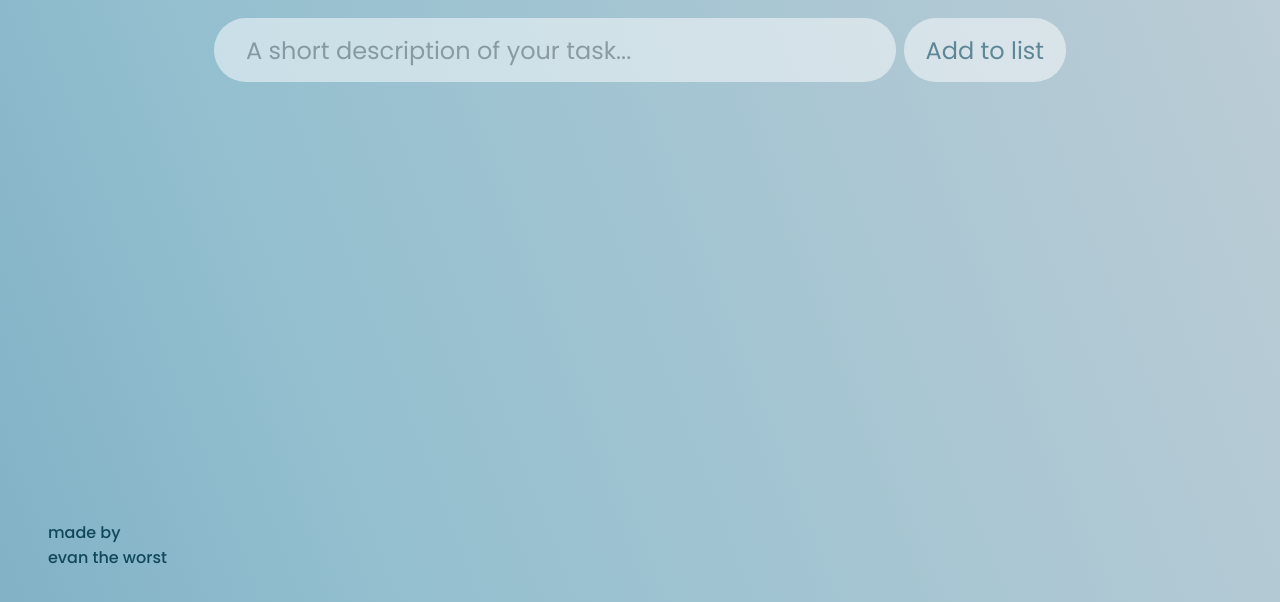
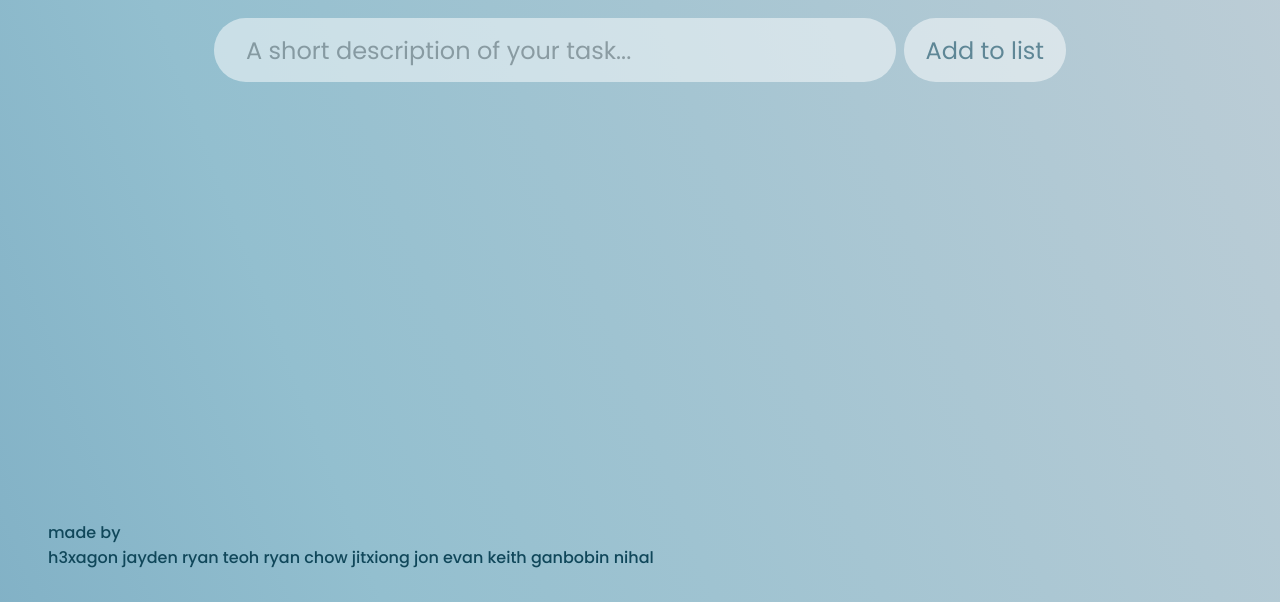
Before and after one commit to h3xagon0001/h3xagon0001.github.io, a plain HTML site: page index.html in a window 1280 px wide. Shown: the part 198-800 px from the top of the page. Drawn offline with Linux system fonts and the light colour scheme.

Commit message:
Update index.html

```diff
--- a/index.html
+++ b/index.html
@@ -15,7 +15,7 @@
     <div class="todo-list" id="task-list">
         <!-- tasks go here -->
     </div>
-    <p class="watermark">made by<br>evan the worst</p>
+    <p class="watermark">made by<br>h3xagon jayden ryan teoh ryan chow jitxiong jon evan keith ganbobin nihal</p>
 <script src="scripts.js"></script>
 </body>
 </html>
```
